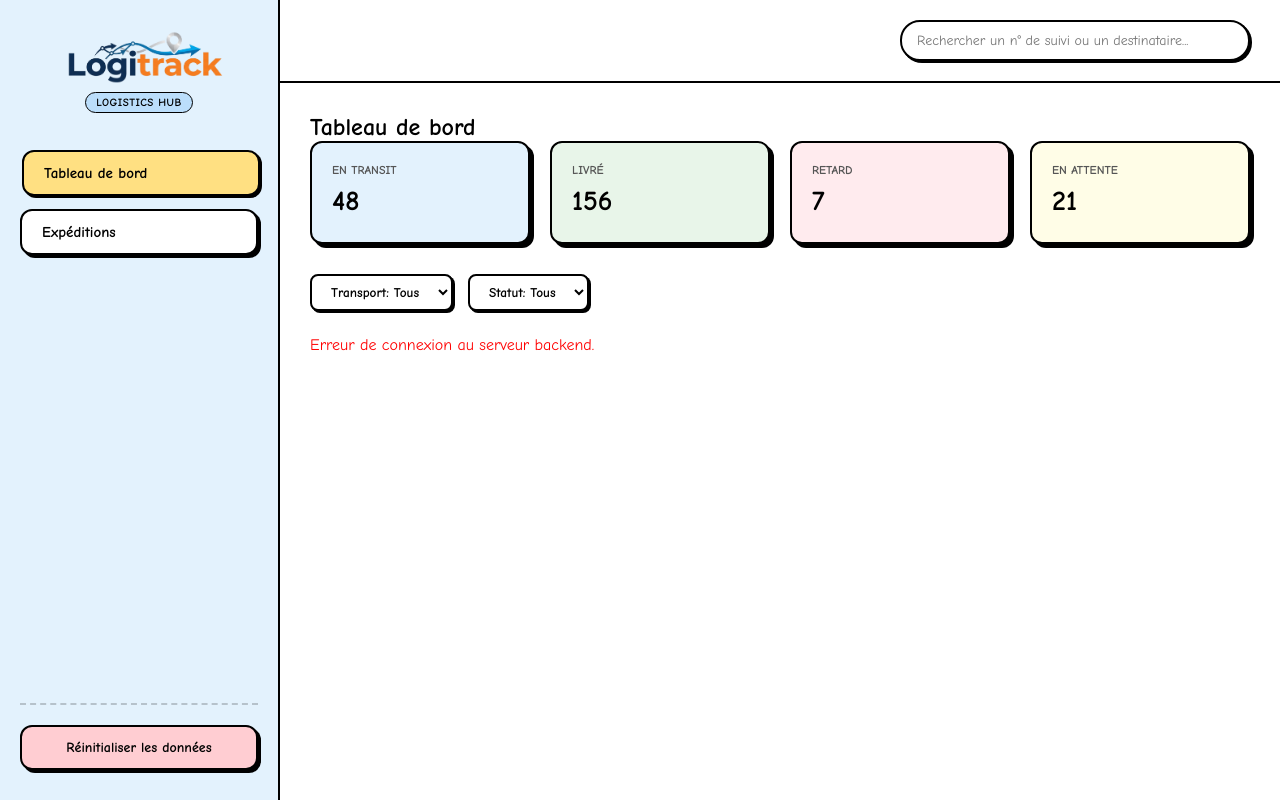
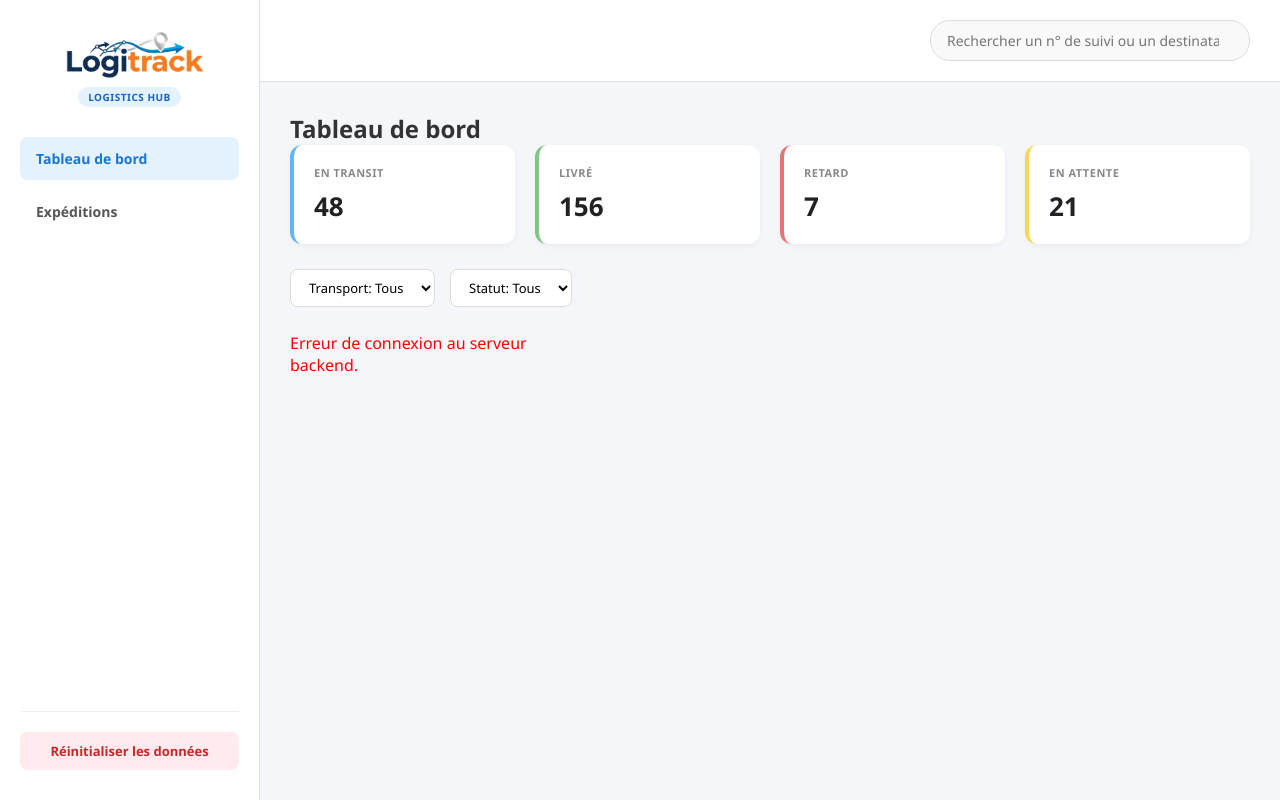
Before and after one commit to amelbounneche-05/Logitrack, a plain HTML site: page index.html in a window 1280 px wide. Both pictures are taken after a click on the element "LOGISTICS HUB". Drawn offline with Linux system fonts and the light colour scheme; no server answers.

Commit message:
style(clean): remove heavy black borders and adopt a modern clean minimalist UI design

```diff
--- a/css/main.css
+++ b/css/main.css
@@ -1,14 +1,13 @@
-/* Base Reset & Layout */
 * {
   box-sizing: border-box;
   margin: 0;
   padding: 0;
-  font-family: 'Comic Sans MS', 'Chalkboard SE', 'Comic Neue', sans-serif, Arial;
+  font-family: 'Segoe UI', Tahoma, Geneva, Verdana, sans-serif;
 }
 
 body {
-  background-color: #f9f9f9;
-  color: #000;
+  background-color: #f4f6f9;
+  color: #333;
 }
 
 .app-layout {
@@ -18,18 +17,17 @@ body {
   overflow: hidden;
 }
 
-/* Sidebar Styling - Compact & Attractive */
+/* Sidebar Clean */
 .sidebar {
-  width: 280px;
-  background-color: #e3f2fd;
-  border-right: 2px solid #000;
+  width: 260px;
+  background-color: #ffffff;
+  border-right: 1px solid #e0e0e0;
   display: flex;
   flex-direction: column;
   justify-content: flex-start;
   align-items: center;
   padding: 30px 20px;
-  gap: 35px;
-  box-shadow: 4px 0px 0px rgba(0, 0, 0, 0.05);
+  gap: 30px;
 }
 
 .logo-container {
@@ -41,18 +39,18 @@ body {
 }
 
 .logo-container img {
-  max-width: 190px;
+  max-width: 170px;
   height: auto;
   object-fit: contain;
 }
 
 .sidebar-badge {
-  font-size: 11px;
-  font-weight: bold;
-  background: #bbdefb;
-  border: 1.5px solid #000;
+  font-size: 10px;
+  font-weight: 600;
+  background: #e3f2fd;
+  color: #1565c0;
   padding: 3px 10px;
-  border-radius: 12px;
+  border-radius: 10px;
   text-transform: uppercase;
   letter-spacing: 0.5px;
 }
@@ -60,134 +58,133 @@ body {
 .nav-menu {
   display: flex;
   flex-direction: column;
-  gap: 15px;
+  gap: 10px;
   width: 100%;
 }
 
 .nav-btn {
   width: 100%;
-  padding: 12px 20px;
-  background: #fff;
-  border: 2px solid #000;
-  border-radius: 12px;
-  font-size: 15px;
-  font-weight: bold;
+  padding: 12px 16px;
+  background: transparent;
+  border: none;
+  border-radius: 8px;
+  font-size: 14px;
+  font-weight: 600;
   text-align: left;
+  color: #555;
   cursor: pointer;
-  box-shadow: 3px 3px 0px #000;
-  transition: transform 0.1s ease, box-shadow 0.1s ease;
+  transition: background 0.2s, color 0.2s;
 }
 
 .nav-btn:hover {
-  transform: translate(-1px, -1px);
-  box-shadow: 4px 4px 0px #000;
+  background: #f5f5f5;
+  color: #000;
 }
 
 .nav-btn.active {
-  background-color: #ffe082;
-  box-shadow: 2px 2px 0px #000;
-  transform: translate(2px, 2px);
+  background-color: #e3f2fd;
+  color: #1976d2;
 }
 
 .sidebar-footer {
   width: 100%;
   margin-top: auto;
   padding-top: 20px;
-  border-top: 2px dashed rgba(0, 0, 0, 0.2);
+  border-top: 1px solid #eee;
 }
 
 .btn-reset {
   width: 100%;
-  padding: 12px 20px;
-  background: #ffcdd2;
-  border: 2px solid #000;
-  border-radius: 12px;
-  font-size: 14px;
-  font-weight: bold;
+  padding: 10px 16px;
+  background: #ffebee;
+  color: #c62828;
+  border: none;
+  border-radius: 8px;
+  font-size: 13px;
+  font-weight: 600;
   cursor: pointer;
-  box-shadow: 3px 3px 0px #000;
-  transition: transform 0.1s ease;
+  transition: background 0.2s;
 }
 
 .btn-reset:hover {
-  background: #ef9a9a;
-  transform: translate(-1px, -1px);
-  box-shadow: 4px 4px 0px #000;
+  background: #ffcdd2;
 }
 
-/* Main Content Area */
+/* Main Content */
 .main-wrapper {
   flex: 1;
   display: flex;
   flex-direction: column;
-  background: #fff;
+  background: #f4f6f9;
   overflow-y: auto;
 }
 
 .topbar {
   padding: 20px 30px;
-  border-bottom: 2px solid #000;
+  background: #ffffff;
+  border-bottom: 1px solid #e0e0e0;
   display: flex;
   justify-content: flex-end;
-  background: #fff;
 }
 
 .topbar input[type="search"] {
-  width: 350px;
-  padding: 10px 15px;
-  border: 2px solid #000;
+  width: 320px;
+  padding: 10px 16px;
+  border: 1px solid #dcdcdc;
   border-radius: 20px;
   font-size: 14px;
   outline: none;
-  box-shadow: 2px 2px 0px #000;
+  background: #f9f9f9;
+  transition: border-color 0.2s, background 0.2s;
+}
+
+.topbar input[type="search"]:focus {
+  border-color: #1976d2;
+  background: #fff;
 }
 
 .view-section {
   padding: 30px;
 }
 
-/* KPI Cards */
+/* KPI Cards Clean */
 .kpi-container {
   display: grid;
   grid-template-columns: repeat(4, 1fr);
   gap: 20px;
-  margin-bottom: 30px;
+  margin-bottom: 25px;
 }
 
 .kpi-card {
-  border: 2px solid #000;
+  border: none;
   border-radius: 12px;
   padding: 20px;
   background: #fff;
-  box-shadow: 4px 4px 0px #000;
+  box-shadow: 0 2px 6px rgba(0,0,0,0.04);
 }
 
-.kpi-transit { background: #e3f2fd; }
-.kpi-delivered { background: #e8f5e9; }
-.kpi-delayed { background: #ffebee; }
-.kpi-pending { background: #fffde7; }
+.kpi-transit { border-left: 4px solid #64b5f6; }
+.kpi-delivered { border-left: 4px solid #81c784; }
+.kpi-delayed { border-left: 4px solid #e57373; }
+.kpi-pending { border-left: 4px solid #ffd54f; }
 
 .kpi-title {
-  font-size: 12px;
-  font-weight: bold;
-  color: #555;
+  font-size: 11px;
+  font-weight: 700;
+  color: #888;
   display: block;
   margin-bottom: 8px;
+  letter-spacing: 0.5px;
 }
 
 .kpi-number {
-  font-size: 28px;
-  font-weight: bold;
+  font-size: 26px;
+  font-weight: 700;
+  color: #222;
   display: block;
-  margin-bottom: 5px;
 }
 
-.kpi-sub {
-  font-size: 12px;
-  color: #666;
-}
-
-/* Filters & Tables */
+/* Filters & Grid */
 .filters-bar {
   display: flex;
   gap: 15px;
@@ -195,13 +192,14 @@ body {
 }
 
 .filters-bar select {
-  padding: 8px 15px;
-  border: 2px solid #000;
+  padding: 8px 14px;
+  border: 1px solid #dcdcdc;
   border-radius: 8px;
   background: #fff;
-  font-weight: bold;
+  font-size: 13px;
+  font-weight: 500;
   cursor: pointer;
-  box-shadow: 2px 2px 0px #000;
+  outline: none;
 }
 
 .shipments-grid {
@@ -211,68 +209,69 @@ body {
 }
 
 .shipment-card {
-  border: 2px solid #000;
+  border: none;
   border-radius: 12px;
   padding: 20px;
   background: #fff;
-  box-shadow: 4px 4px 0px #000;
+  box-shadow: 0 2px 8px rgba(0,0,0,0.04);
   cursor: pointer;
-  transition: transform 0.1s ease;
+  transition: transform 0.2s ease, box-shadow 0.2s ease;
 }
 
 .shipment-card:hover {
-  transform: translate(-2px, -2px);
-  box-shadow: 6px 6px 0px #000;
+  transform: translateY(-3px);
+  box-shadow: 0 6px 16px rgba(0,0,0,0.08);
 }
 
 .shipment-card h3 {
-  font-size: 16px;
+  font-size: 15px;
+  font-weight: 600;
+  color: #222;
   margin-bottom: 8px;
 }
 
 .shipment-card p {
-  font-size: 14px;
+  font-size: 13px;
+  color: #666;
   margin-bottom: 6px;
-  color: #333;
 }
 
-/* Status Badges */
+/* Status Badges Clean */
 .status-badge {
   display: inline-block;
   padding: 4px 10px;
-  border: 1.5px solid #000;
-  border-radius: 15px;
-  font-size: 12px;
-  font-weight: bold;
+  border-radius: 20px;
+  font-size: 11px;
+  font-weight: 600;
   margin-top: 10px;
 }
 
-.status-in-transit { background: #bbdefb; }
-.status-delivered { background: #c8e6c9; }
-.status-delayed { background: #ffcdd2; }
-.status-pending { background: #ffe0b2; }
+.status-in-transit { background: #e3f2fd; color: #1565c0; }
+.status-delivered { background: #e8f5e9; color: #2e7d32; }
+.status-delayed { background: #ffebee; color: #c62828; }
+.status-pending { background: #fffde7; color: #f57f17; }
 
-/* Table View */
+/* Table View Clean */
 .shipments-table {
   width: 100%;
   border-collapse: collapse;
-  border: 2px solid #000;
-  box-shadow: 4px 4px 0px #000;
-  border-radius: 8px;
+  background: #fff;
+  border-radius: 10px;
   overflow: hidden;
-  background: #fff;
+  box-shadow: 0 2px 8px rgba(0,0,0,0.04);
 }
 
 .shipments-table th, .shipments-table td {
   padding: 14px 18px;
   text-align: left;
-  border-bottom: 2px solid #000;
-  border-right: 2px solid #000;
+  border-bottom: 1px solid #f0f0f0;
 }
 
 .shipments-table th {
-  background: #f5f5f5;
-  font-weight: bold;
+  background: #fafafa;
+  font-weight: 600;
+  font-size: 13px;
+  color: #555;
 }
 
 .shipments-table tr:last-child td {
```
